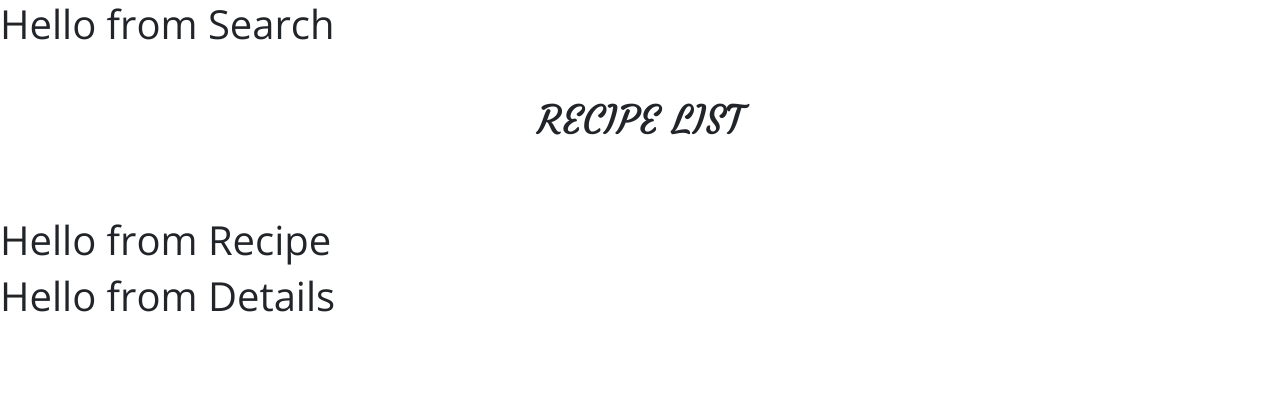
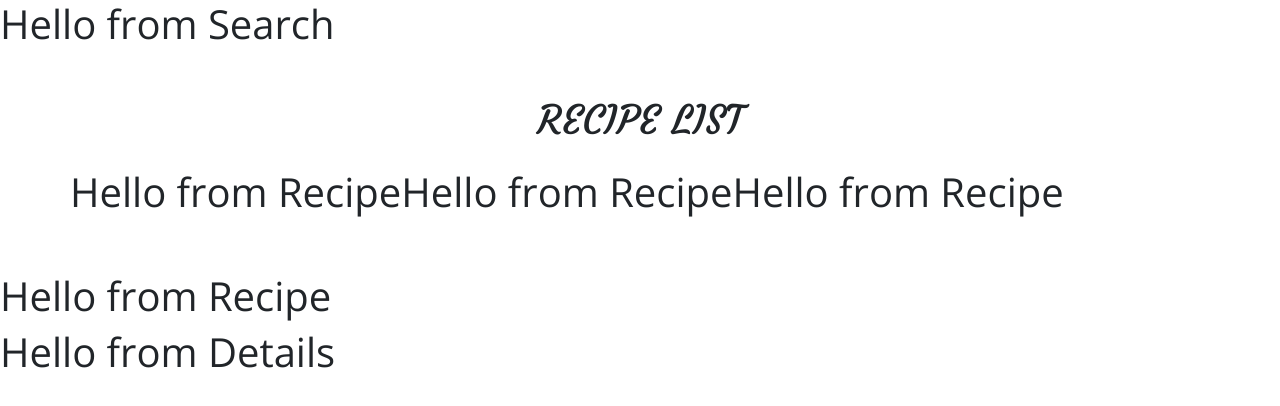
Before and after one commit to alinsg/recipes, a React (Create React App) app: page / in a window 1280 px wide. Shown: the top 406 px of the page. Built offline with nearby package versions, Linux system fonts and the light colour scheme; no server answers.

Commit message:
Recipe list renders all API objects

```diff
--- a/src/components/RecipeList.js
+++ b/src/components/RecipeList.js
@@ -16,6 +16,16 @@
               </div>
             </div>
             {/*End of title*/}
+            <div className="row">
+              {
+                recipes.map(recipe => {
+                  return(
+                    <Recipe key={recipe.recipe_id}
+                            recipe={recipe}/>
+                  );
+                })
+              }
+            </div>
           </div>
         <Recipe />
       </React.Fragment>
```
